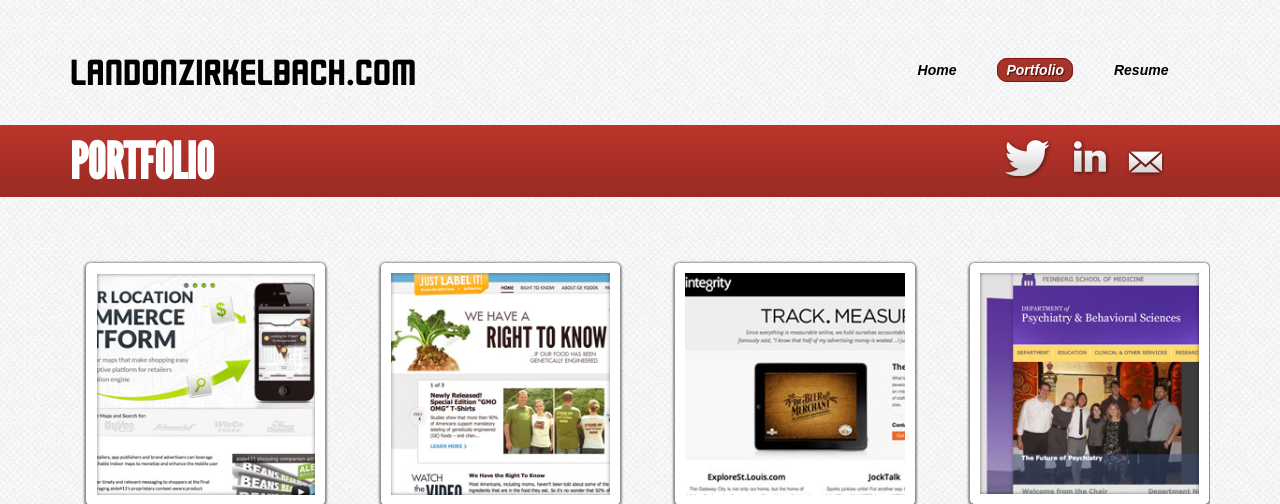
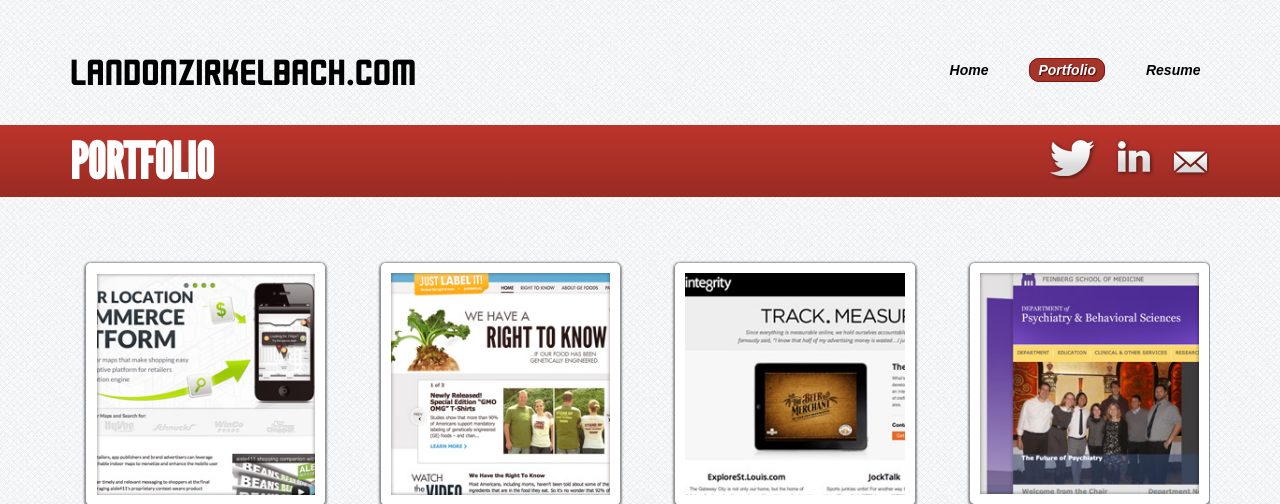
Before and after one commit to thelando618/1140portfolio, a PHP site: page /portfolio.php in a window 1280 px wide. Shown: the top 504 px of the page. Run offline with PHP 8.4, Linux system fonts and the light colour scheme; some libraries are stand-ins or nearby versions.

Commit message:
Fixing right alignment on portfolio page and navigation items.

```diff
--- a/css/styles.css
+++ b/css/styles.css
@@ -38,6 +38,9 @@
 		float: left;
 		line-height: 1em;
 		margin: 3.5em 2em 0 0;
+	}
+	.nav-container nav ul li:last-child {
+		margin-right: 0;
 	}
 	.nav-container nav ul li a {
 		background-color: rgba(165, 53, 42, 0);
@@ -124,6 +127,9 @@
 	}
 	.get-in-touch .icons {
 		text-align: center;
+	}
+	.portfolio-container .get-in-touch .icons {
+		text-align: right;
 	}
 	.get-in-touch .icons img {
 		margin-right: 0.3125em;
--- a/index.php.php
+++ b/index.php
@@ -26,11 +26,6 @@ include 'includes/header.php';
 </div>
 <div class="home-portfolio container">
 	<div class="row">
-		<!--<div class="twelvecol last">
-			<a href="#"><img src="images/home-aisle.jpg" /></a>
-			<a href="#"><img src="images/home-aisle.jpg" /></a>
-			<a href="#"><img src="images/home-aisle.jpg" /></a>
-		</div>-->
 		<div class="fourcol">
 			<div class="home-portfolio-item">
 				<a href="portfolio.php"><img src="images/home-aisle.jpg" /></a>
```
